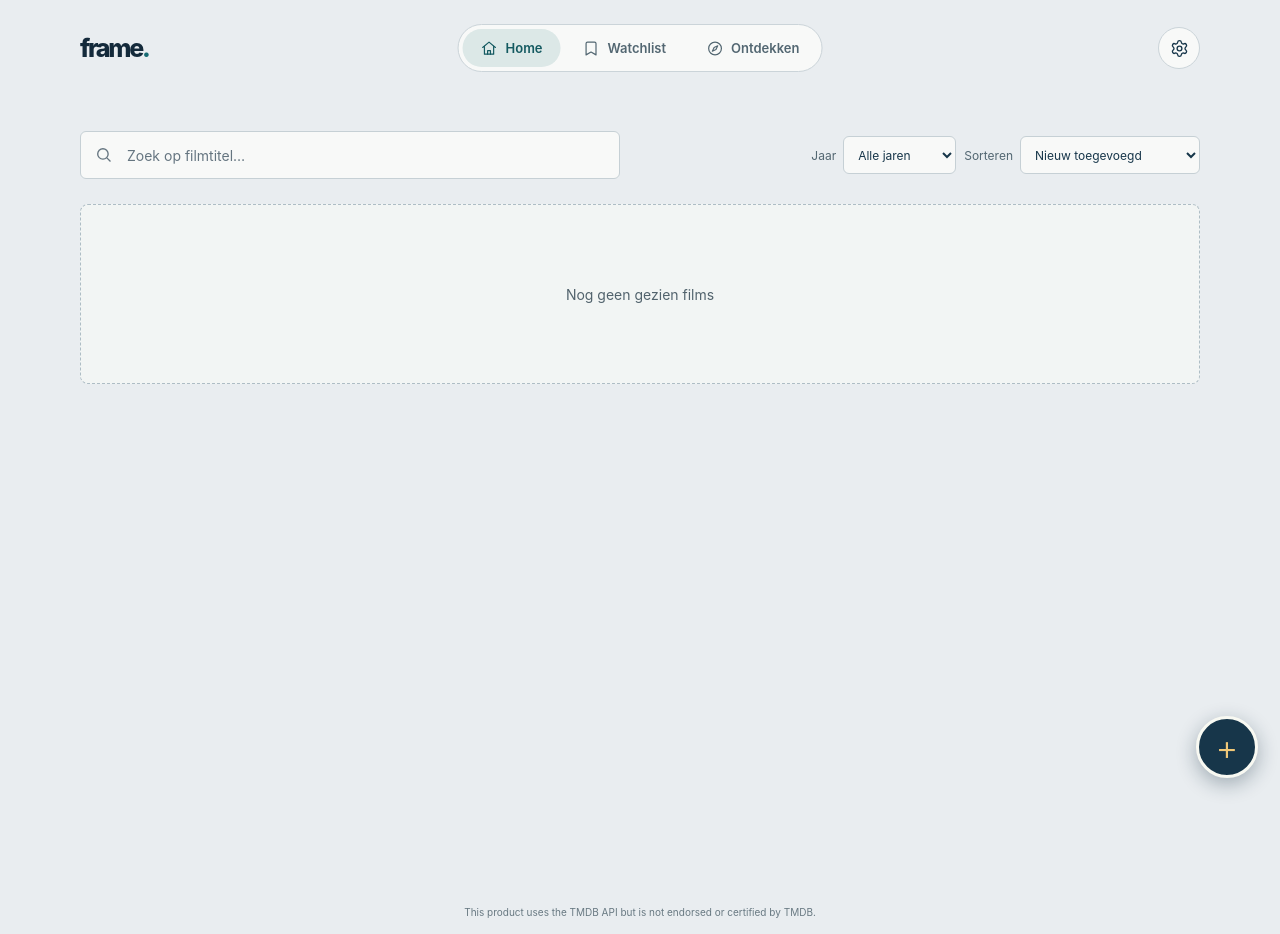
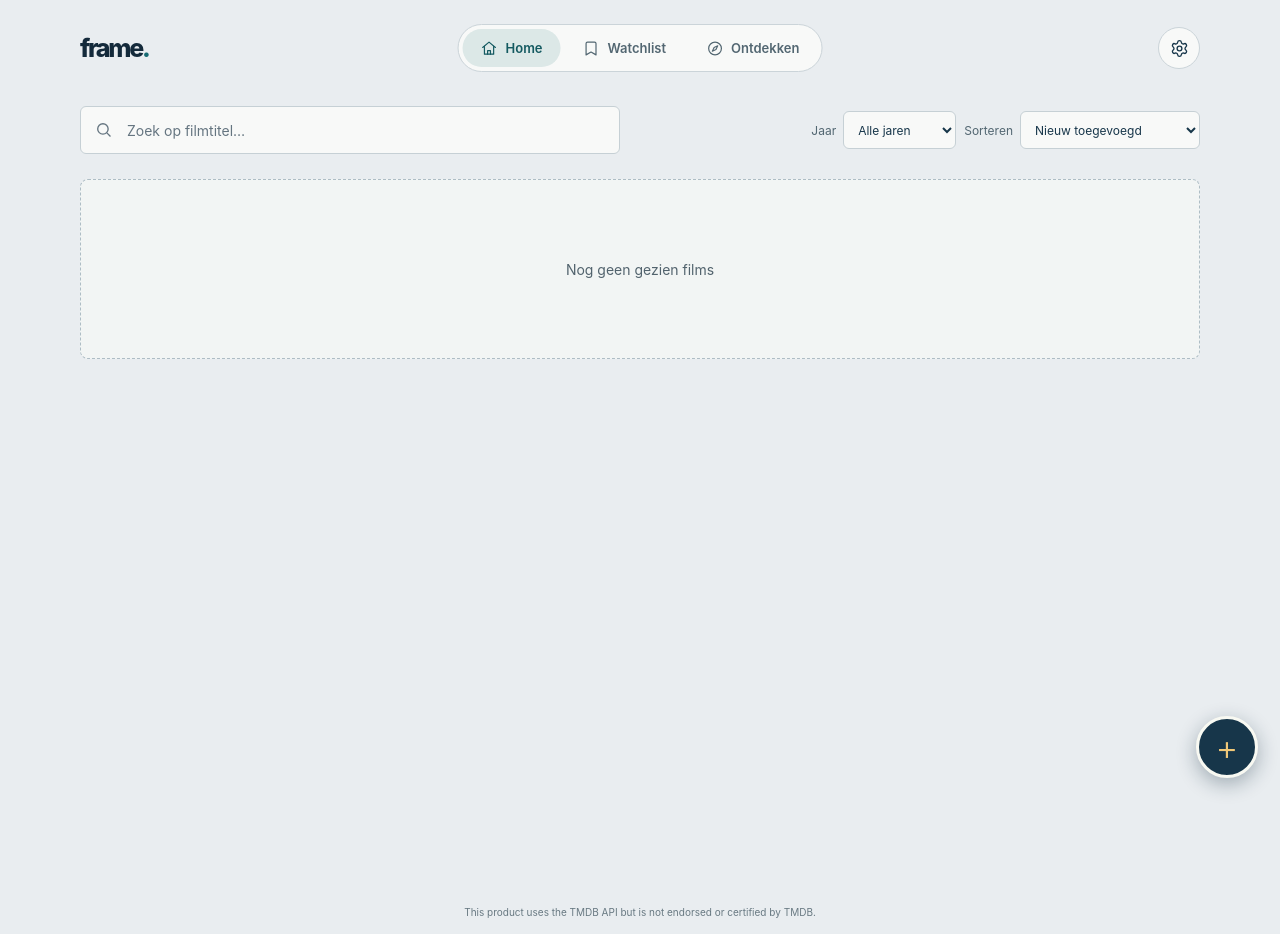
Before and after one commit to Marteros/filmtracker, a React (Vite) app: page / in a window 1280 px wide. Built offline with nearby package versions, Linux system fonts and the light colour scheme.

Commit message:
Add files via upload

```diff
--- a/src/design.css
+++ b/src/design.css
@@ -107,7 +107,7 @@ button:focus-visible, input:focus-visible, textarea:focus-visible, select:focus-
 .icon-button:hover { background: #315669; }
 .icon-button svg { width: 22px; height: 22px; stroke-width: 1.8; }
 
-.collection { padding-top: 25px; }
+.collection { padding-top: 0; }
 .toolbar { margin-bottom: 25px; }
 .collection-controls { display: flex; align-items: center; gap: 8px; }
 .select-control { display: flex; align-items: center; gap: 7px; color: #536772; font-size: 12px; white-space: nowrap; }
```
